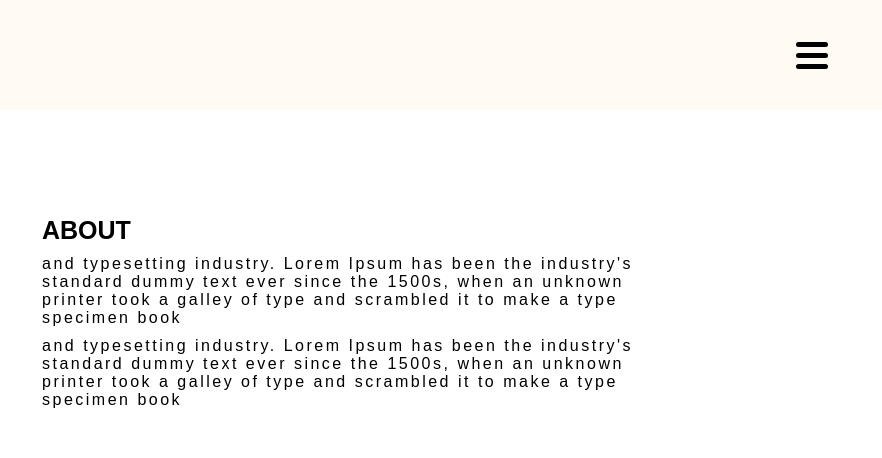
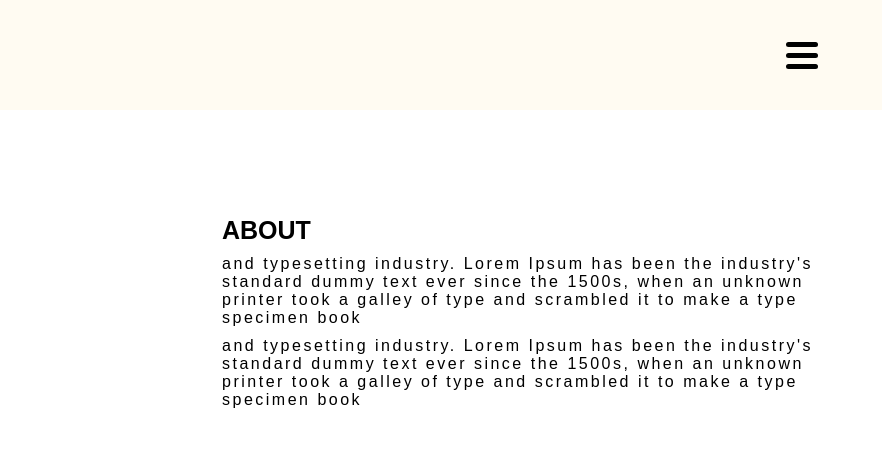
Before and after one commit to Doiverson/Portfolio_Tak, a website: page html/about_page.html in a window 1280 px wide. Shown: the top 458 px of the page, 398-1280 px from the left. Drawn offline with nearby package versions, Linux system fonts and the light colour scheme; a web font is replaced by a local one.

Commit message:
changed description to left-aligned  on About pg and nav bar to position-sticky

```diff
--- a/scss/components/_navBar.scss
+++ b/scss/components/_navBar.scss
@@ -68,7 +68,7 @@
   right: 50px;
   top: 35px;
   display: block;
-  position: fixed;
+  position: absolute;
   background: #306293;
   -webkit-border-radius: 50%;
   border-radius: 50%;
@@ -92,7 +92,7 @@
 
 #nav-toggle {
   display: block;
-  position: fixed;
+  position: absolute;
   right: 50px;
   top: 35px;
   width: 40px;
--- a/scss/layout/aboutPage.scss
+++ b/scss/layout/aboutPage.scss
@@ -64,7 +64,7 @@
     @include common-transition;
     @include mq(lg) {
       .intro {
-        transform: translateX(-180px);
+        //transform: translateX(-180px);
       }
     }
 
--- a/style.scss
+++ b/style.scss
@@ -4,9 +4,8 @@
 
 // Utilities
 @import 'scss/utilities/variables';
-@import 'scss/utilities/mixins';
-@import 'scss/utilities/_typed_effect';
-@import 'scss/utilities/_slidein_effect';
+@import 'scss/utilities/mixin';
+@import 'scss/utilities/mediaQuery';
 
 // Base Styles
 @import "scss/base/base";
@@ -15,11 +14,11 @@
 @import "scss/layout/container";
 @import "scss/layout/header";
 @import "scss/layout/footer";
-
+@import "scss/layout/aboutPage";
+@import "scss/layout/workPage";
 
 // Component Styles
-@import "scss/components/mobile_nav";
-@import "scss/components/nav";
+@import "scss/components/navBar";
 
 
 // Flex wrap + Flex Basis [flex-basis: 100% or 50% or 25%;]
```
Also changed, not shown: index.html (+6 -1 lines), css/style.css, js/headerFix.js (added).
